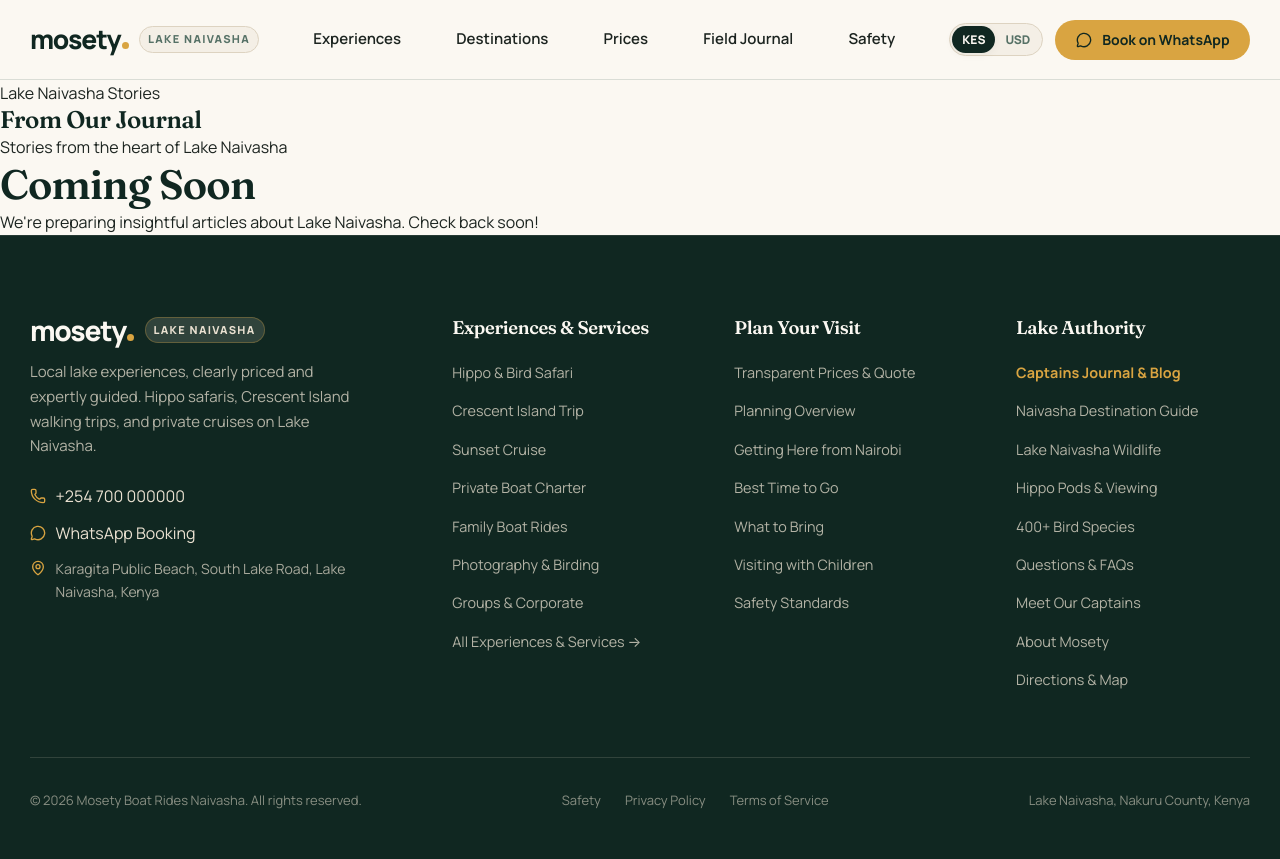
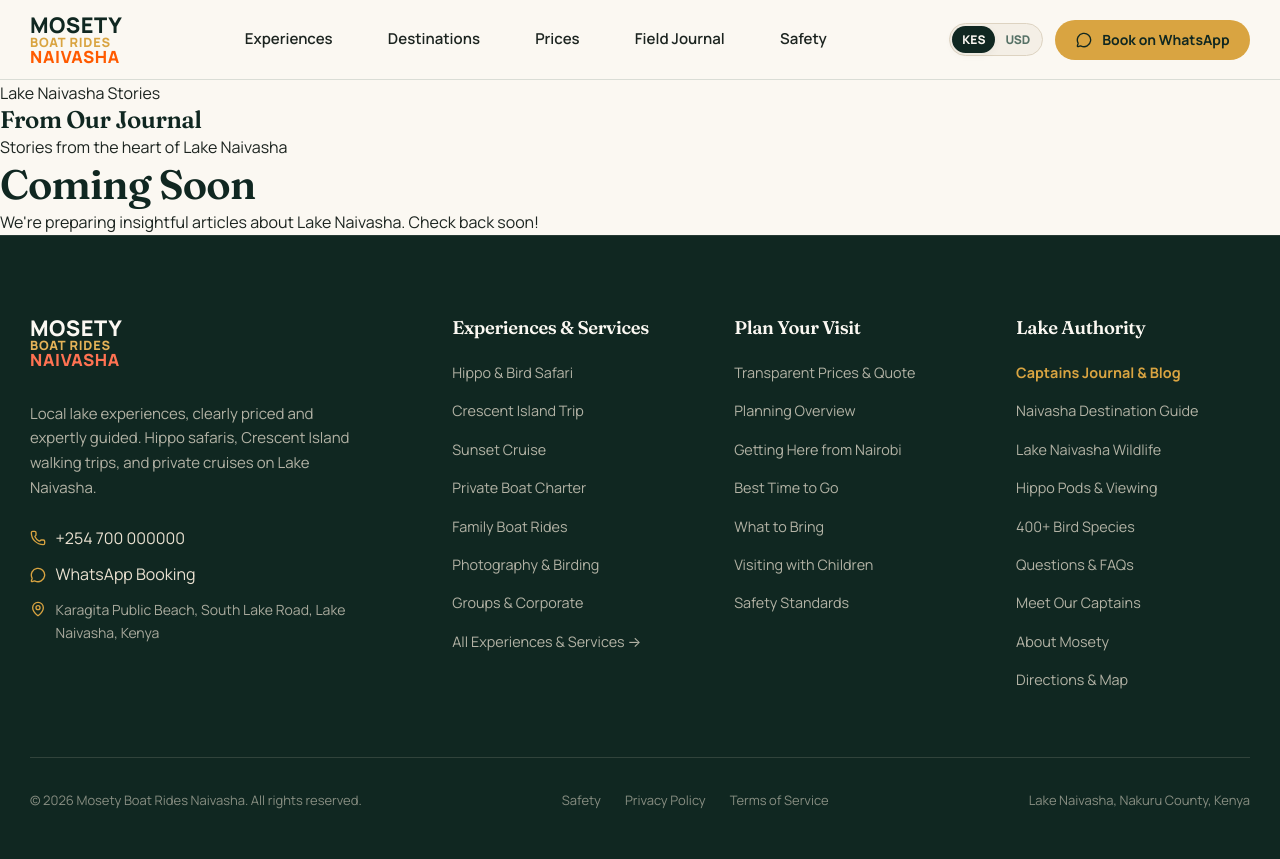
Before and after one commit to nyoroku/mosety, a Django app: page /blog/ in a window 1280 px wide. Run offline with Django 5.2, Linux system fonts and the light colour scheme; data comes from the database, SQL or seed files in the repository; data that the repository does not hold is empty; parts of the project's set-up code (start-up, migrations or seed data) failed here and were passed over; some libraries are stand-ins or nearby versions.

Commit message:
Update brand logo to GetYourGuide 3-part stacked layout with contrasting brand colors

```diff
--- a/static/css/mosety.css
+++ b/static/css/mosety.css
@@ -854,46 +854,77 @@ details[open] .faq-icon {
   }
 }
 
-
-/* ==========================================================================
-   GETYOURGUIDE UI / UX DESIGN SYSTEM PATTERNS (MOSETY RIFT GOLD PALETTE)
-   ========================================================================== */
-
-/* 1. Header Wordmark & Currency Toggle */
-.gyg-brand {
-  display: flex;
-  align-items: center;
-  gap: 0.65rem;
+/* 1. Header Wordmark & Currency Toggle (GetYourGuide 3-Part Stacked Logo) */
+.gyg-stacked-brand {
+  display: inline-flex;
+  flex-direction: column;
+  justify-content: center;
   text-decoration: none;
-}
-.gyg-logo-text {
+  line-height: 0.92;
   font-family: var(--font-body);
-  font-size: 1.65rem;
-  font-weight: 800;
-  letter-spacing: -0.04em;
-  color: var(--ink-forest);
-  line-height: 1;
-  display: inline-flex;
-  align-items: baseline;
-}
-.gyg-logo-dot {
-  display: inline-block;
-  width: 7px;
-  height: 7px;
-  border-radius: 50%;
-  background-color: var(--rift-gold);
-  margin-left: 1px;
-}
-.gyg-logo-tag {
-  font-size: 0.6875rem;
-  font-weight: 800;
+  user-select: none;
+  transition: transform 0.2s cubic-bezier(0.16, 1, 0.3, 1);
+  padding-block: 2px;
   text-transform: uppercase;
-  letter-spacing: 0.12em;
-  color: var(--lake-sage);
-  background: var(--papyrus-light);
-  padding: 3px 8px;
-  border-radius: var(--radius-pill);
-  border: 1px solid var(--border-papyrus);
+}
+.gyg-stacked-brand:hover {
+  transform: scale(1.03);
+}
+
+/* Part 1: Top - Mosety */
+.gyg-brand-part-1 {
+  font-size: 1.35rem;
+  font-weight: 900;
+  color: var(--ink-forest);
+  letter-spacing: 0.02em;
+  line-height: 0.92;
+  display: block;
+}
+
+/* Part 2: Middle - Boat Rides */
+.gyg-brand-part-2 {
+  font-size: 0.8rem;
+  font-weight: 850;
+  color: var(--rift-gold);
+  letter-spacing: 0.06em;
+  line-height: 0.95;
+  display: block;
+  margin-top: 1px;
+}
+
+/* Part 3: Bottom - Naivasha */
+.gyg-brand-part-3 {
+  font-size: 1.05rem;
+  font-weight: 900;
+  color: #FF5A00;
+  letter-spacing: 0.04em;
+  line-height: 0.92;
+  display: block;
+  margin-top: 1px;
+}
+
+/* On dark backgrounds (like site-footer) */
+.site-footer .gyg-brand-part-1 {
+  color: var(--ivory);
+}
+.site-footer .gyg-brand-part-2 {
+  color: #E5B358;
+}
+.site-footer .gyg-brand-part-3 {
+  color: #FF7252;
+}
+
+/* Responsive adjustment for mobile header */
+@media (max-width: 640px) {
+  .gyg-brand-part-1 {
+    font-size: 1.18rem;
+  }
+  .gyg-brand-part-2 {
+    font-size: 0.72rem;
+  }
+  .gyg-brand-part-3 {
+    font-size: 0.92rem;
+  }
 }
 
 .gyg-currency-switch {
--- a/templates/includes/footer.html
+++ b/templates/includes/footer.html
@@ -3,10 +3,11 @@
     <div class="footer-grid">
       <!-- Col 1: Brand & Contact -->
       <div>
-        <div class="gyg-brand" style="margin-bottom: 0.75rem;">
-          <span class="gyg-logo-text" style="color: var(--ivory); font-size: 1.75rem;">mosety<span class="gyg-logo-dot"></span></span>
-          <span class="gyg-logo-tag" style="background: rgba(234, 225, 209, 0.15); color: var(--papyrus); border-color: rgba(217, 164, 65, 0.3);">Lake Naivasha</span>
-        </div>
+        <a href="/" class="gyg-stacked-brand" style="margin-bottom: 1rem;" aria-label="{{ site.business_name }} home">
+          <span class="gyg-brand-part-1">Mosety</span>
+          <span class="gyg-brand-part-2">Boat Rides</span>
+          <span class="gyg-brand-part-3">Naivasha</span>
+        </a>
         <p class="footer-brand-desc">
           Local lake experiences, clearly priced and expertly guided. Hippo safaris, Crescent Island walking trips, and private cruises on Lake Naivasha.
         </p>
--- a/templates/includes/header.html
+++ b/templates/includes/header.html
@@ -3,10 +3,11 @@
         x-init="window.addEventListener('scroll', () => { isScrolled = window.scrollY > 20 })"
         :class="{ 'is-scrolled': isScrolled }">
   <div class="site-container header-inner">
-    <!-- Brand Identity (GetYourGuide Styled) -->
-    <a href="/" class="gyg-brand" aria-label="{{ site.business_name }} home">
-      <span class="gyg-logo-text">mosety<span class="gyg-logo-dot"></span></span>
-      <span class="gyg-logo-tag">Lake Naivasha</span>
+    <!-- Brand Identity (GetYourGuide 3-Part Stacked Logo) -->
+    <a href="/" class="gyg-stacked-brand" aria-label="{{ site.business_name }} home">
+      <span class="gyg-brand-part-1">Mosety</span>
+      <span class="gyg-brand-part-2">Boat Rides</span>
+      <span class="gyg-brand-part-3">Naivasha</span>
     </a>
 
     <!-- Desktop Navigation -->
@@ -90,10 +91,11 @@
        x-cloak>
 
     <div class="mobile-drawer-header">
-      <div class="gyg-brand">
-        <span class="gyg-logo-text">mosety<span class="gyg-logo-dot"></span></span>
-        <span class="gyg-logo-tag">Lake Naivasha</span>
-      </div>
+      <a href="/" class="gyg-stacked-brand" @click="mobileNavOpen = false" aria-label="{{ site.business_name }} home">
+        <span class="gyg-brand-part-1">Mosety</span>
+        <span class="gyg-brand-part-2">Boat Rides</span>
+        <span class="gyg-brand-part-3">Naivasha</span>
+      </a>
       <button type="button" class="hamburger-btn" @click="mobileNavOpen = false" aria-label="Close navigation menu">
         <i data-lucide="x" style="width: 22px; height: 22px;"></i>
       </button>
```
